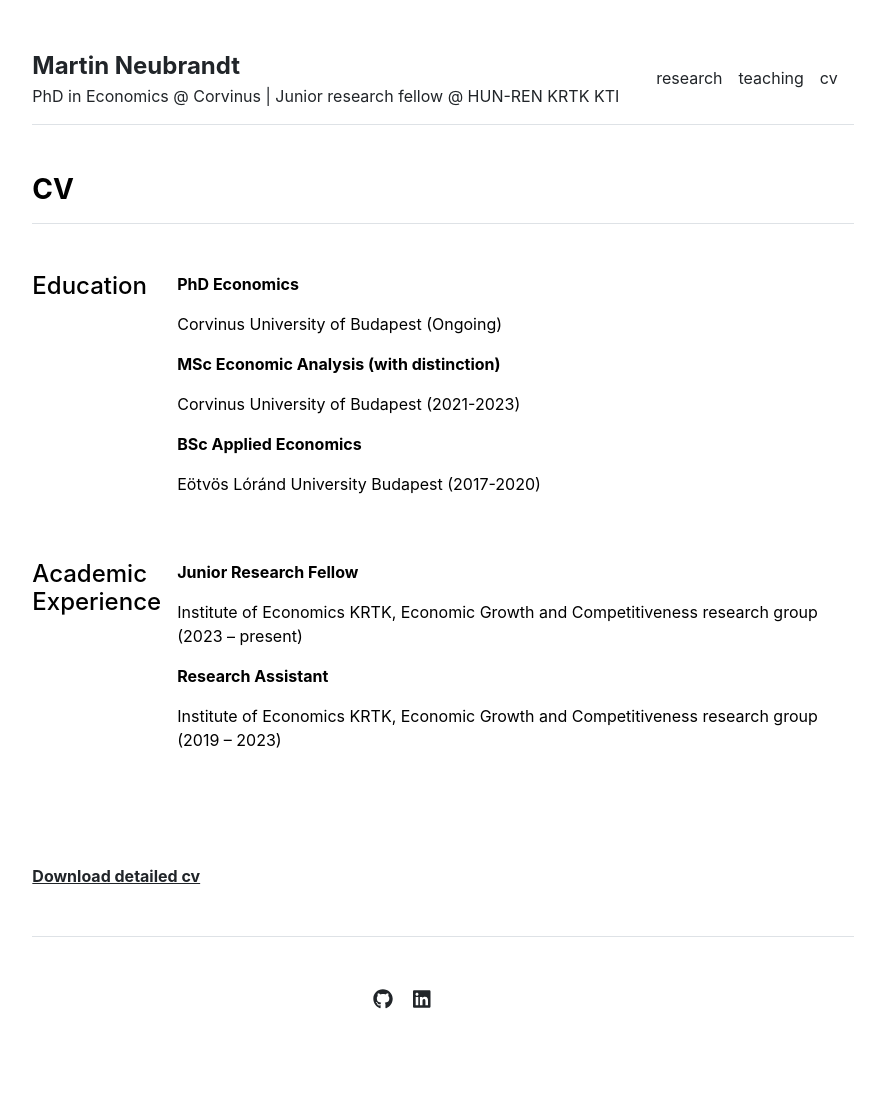
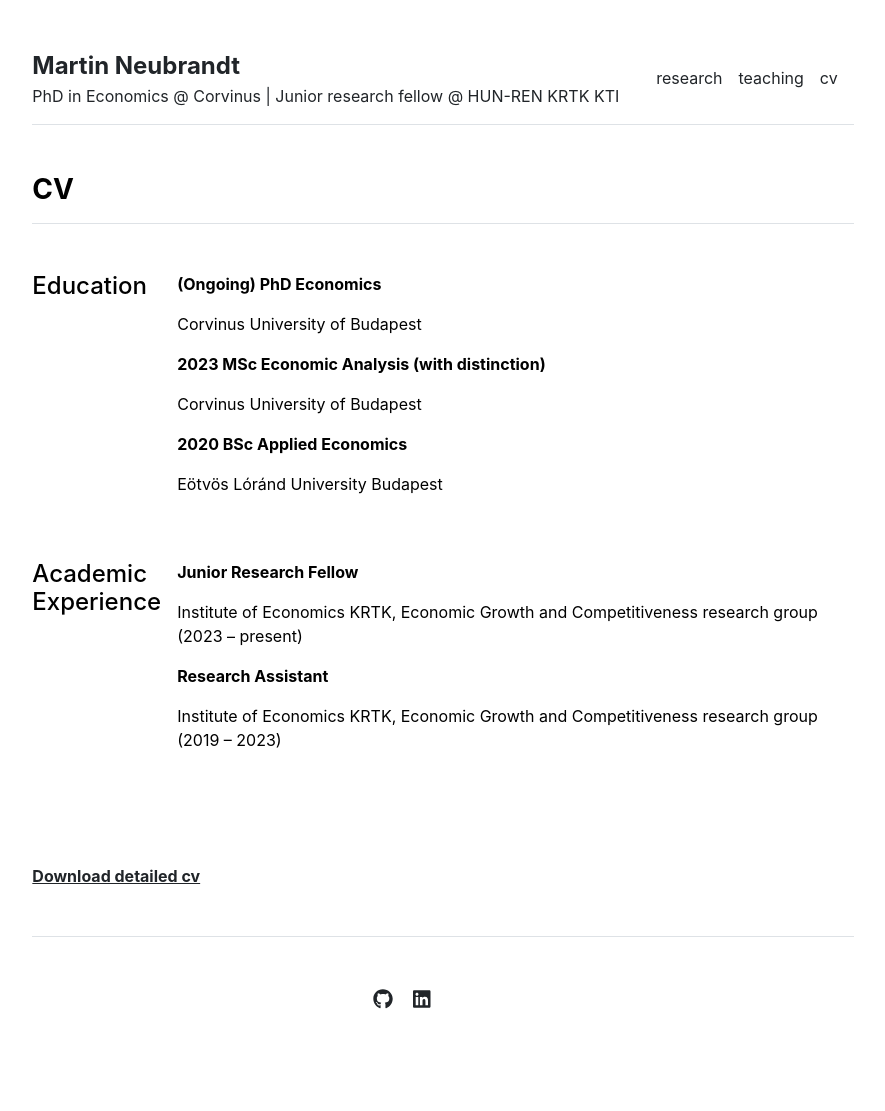
Before and after one commit to martinneubrandt/martinneubrandt.github.io, a Jekyll site: the page built from cv.md, in a window 1280 px wide. Shown: the whole page, without its empty margins (197-1082 px from the left). Built offline with Jekyll 4.4.1, drawn with Linux system fonts in a browser that asks for light colours.

Commit message:
Update education.yml

```diff
--- a/_data/cv/education.yml
+++ b/_data/cv/education.yml
@@ -1,9 +1,8 @@
-- title: 'PhD Economics'
-  description: 'Corvinus University of Budapest (Ongoing)'
+- title: '(Ongoing) PhD Economics'
+  description: 'Corvinus University of Budapest'
 
+- title: '2023 MSc Economic Analysis (with distinction)'
+  description: 'Corvinus University of Budapest'
 
-- title: 'MSc Economic Analysis (with distinction)'
-  description: 'Corvinus University of Budapest (2021-2023)'
-
-- title: 'BSc Applied Economics'
-  description: 'Eötvös Lóránd University Budapest (2017-2020)'
+- title: '2020 BSc Applied Economics'
+  description: 'Eötvös Lóránd University Budapest'
```
